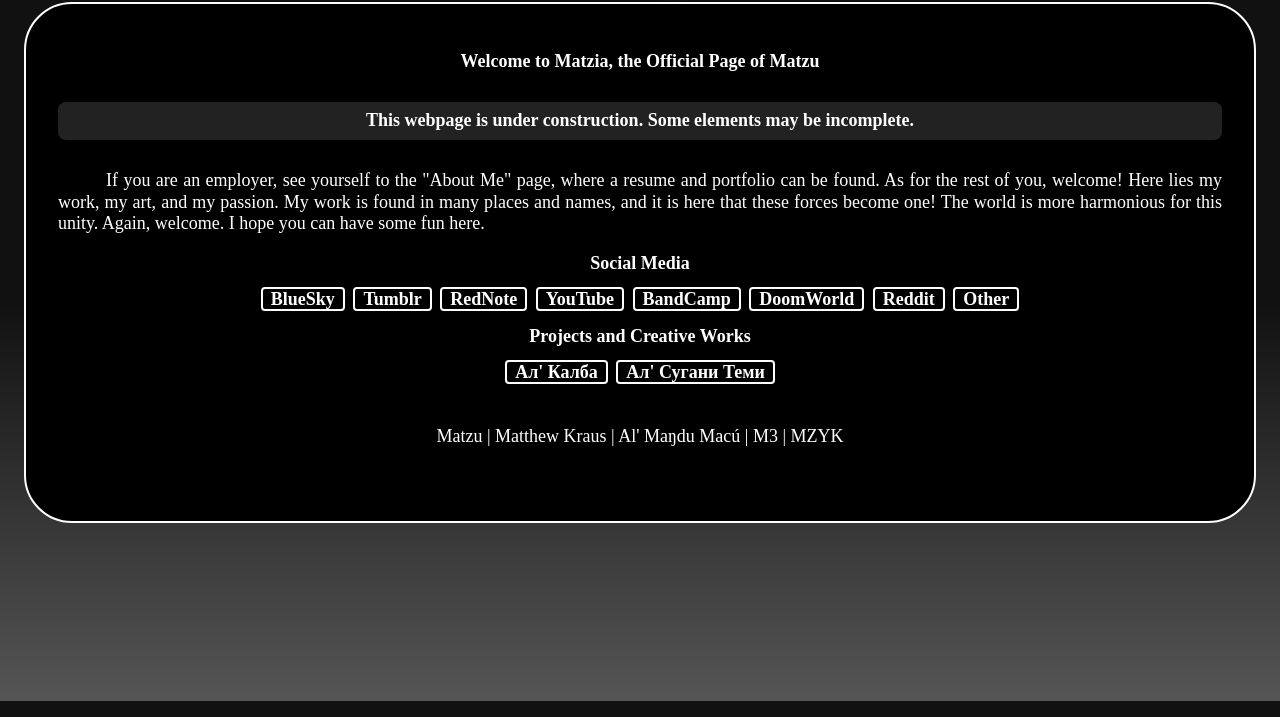
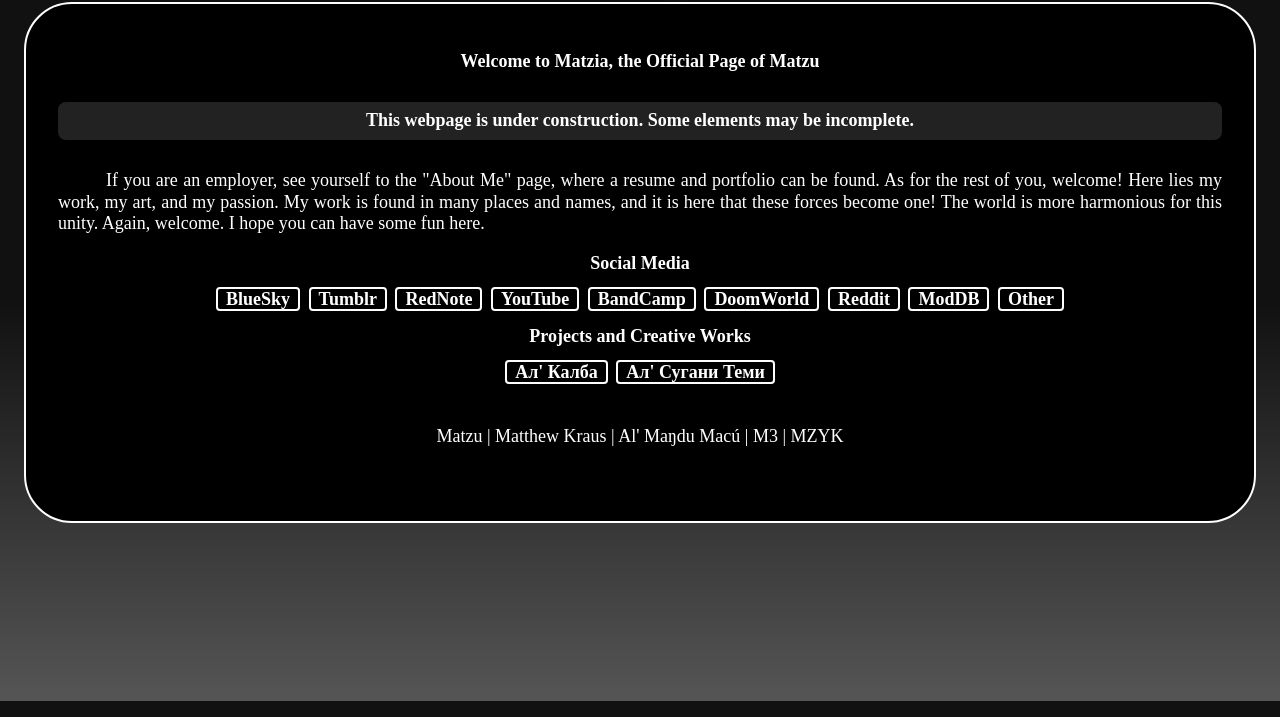
Before and after one commit to macumoga/macumoga.github.io, a plain HTML site: page index.html in a window 1280 px wide. Shown: the part 99-816 px from the top of the page. Drawn offline with Linux system fonts and the light colour scheme; a web font is replaced by a local one.

Commit message:
Update index.html
modDB

```diff
--- a/index.html
+++ b/index.html
@@ -22,6 +22,7 @@
 <a href="https://mzyk.bandcamp.com/">BandCamp</a>
 <a href="https://www.doomworld.com/profile/33917-m3_mapper/">DoomWorld</a>
 <a href="https://www.reddit.com/user/Kalba_Linva/">Reddit</a>
+<a href="https://www.moddb.com/members/mzyk">ModDB</a>
 <a href="https://www.furaffinity.net/user/mzykfa/">Other</a> <!--bez shamehint-->
 <h2>Projects and Creative Works</h2>
 <a href="https://kalbejewde.github.io">Ал' Калба</a>
```
